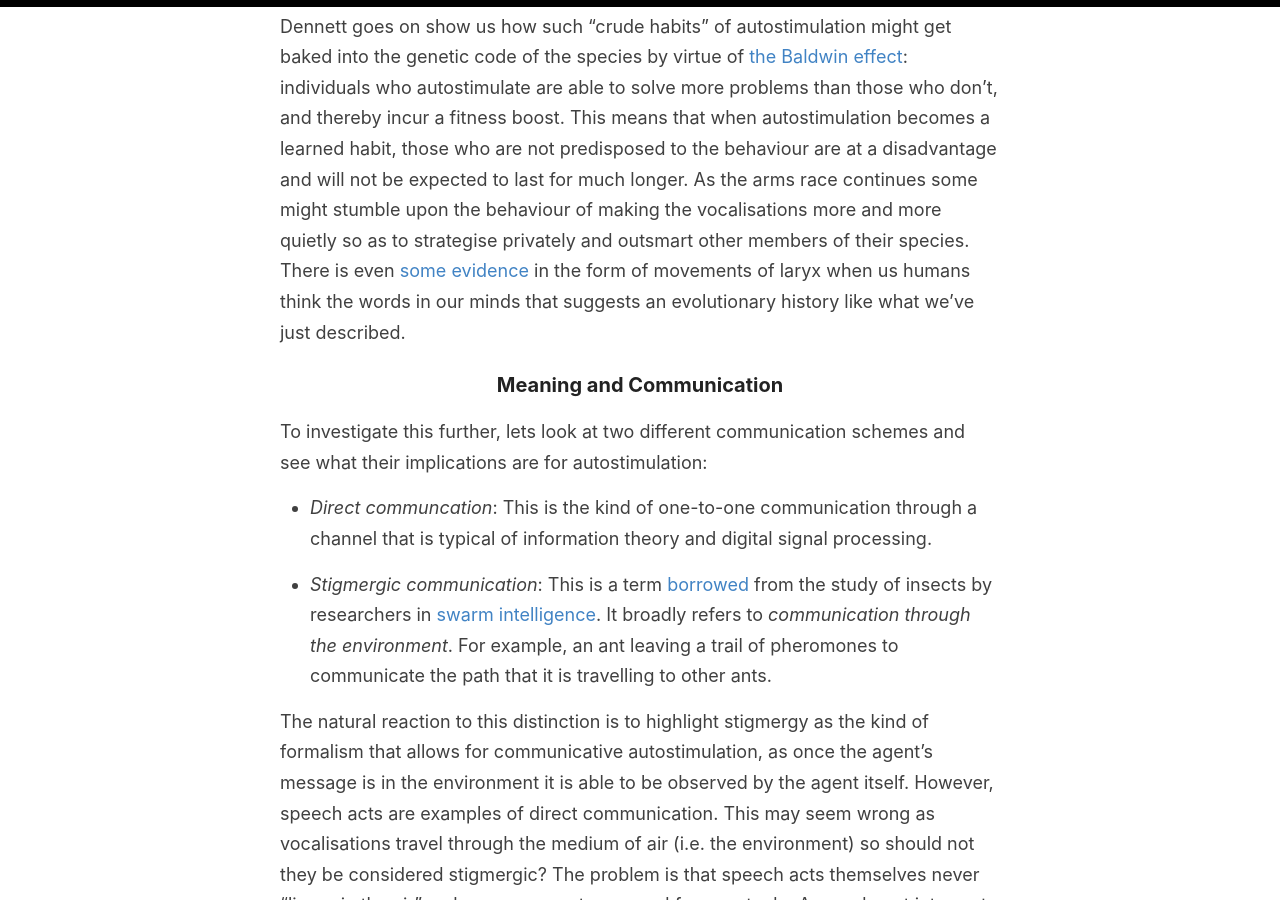
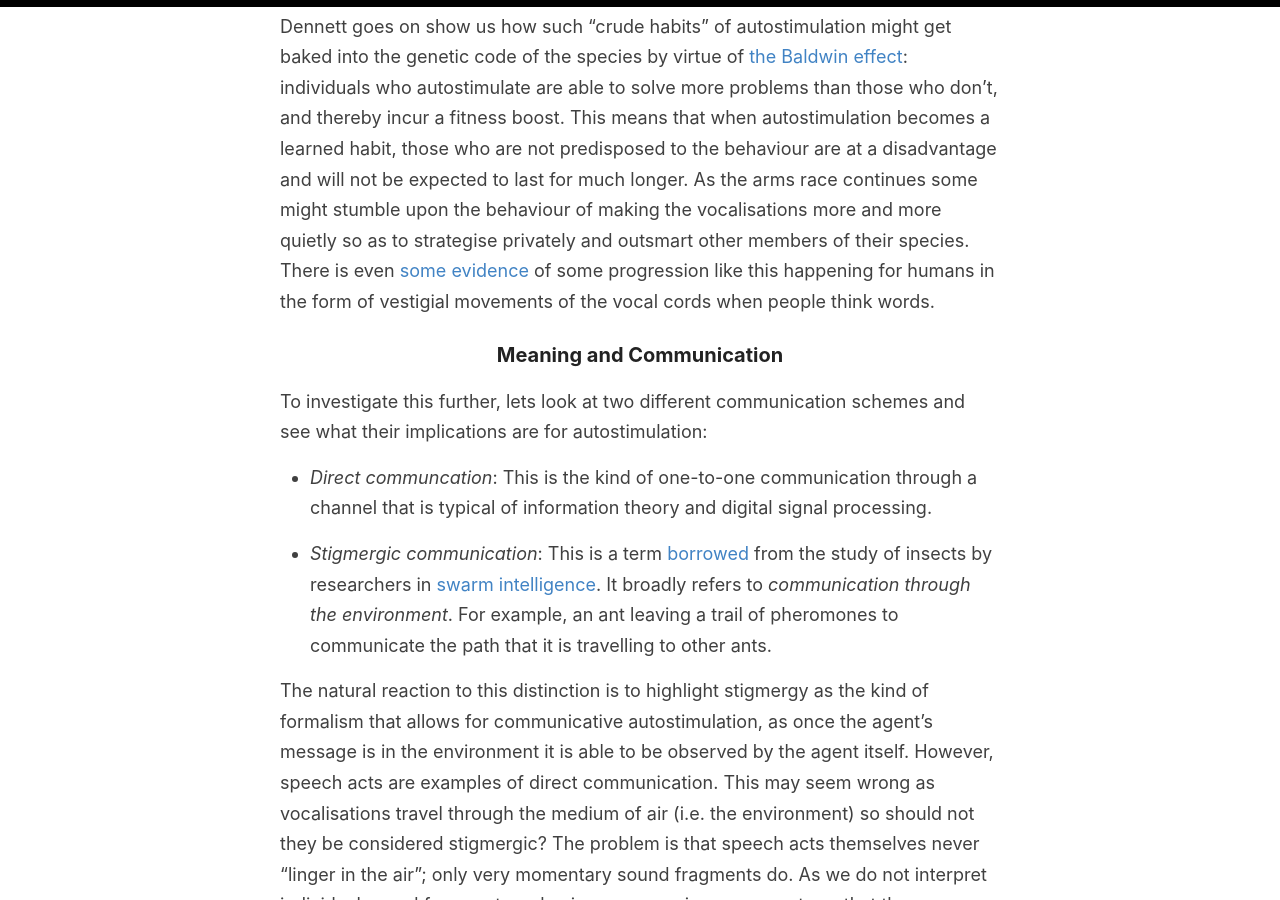
Before and after one commit to DylanCope/dylancope.github.io, a Jekyll site: the page built from _posts/2020-8-10-learning-to-communicate-to-oneself.md, in a window 1280 px wide and 900 px high, scrolled down 1913 px. Built offline with Jekyll 4.4.1, drawn with Linux system fonts in a browser that asks for light colours.

Commit message:
Update 2020-8-10-learning-to-communicate-to-oneself.md

```diff
--- a/_posts/2020-8-10-learning-to-communicate-to-oneself.md
+++ b/_posts/2020-8-10-learning-to-communicate-to-oneself.md
@@ -19,7 +19,7 @@ One fine day in this imaginary world, we are invited suppose that one of these c
 <img src="https://github.com/DylanCope/dylancope.github.io/blob/master/assets/learning-to-communicate-to-oneself/new-information-flow.jpg?raw=true" width="400px" display="block" margin-left="auto" margin-right="auto" class="center"/>
 </p>
 
-Dennett goes on show us how such "crude habits" of autostimulation might get baked into the genetic code of the species by virtue of [the Baldwin effect](https://en.wikipedia.org/wiki/Baldwin_effect): individuals who autostimulate are able to solve more problems than those who don't, and thereby incur a fitness boost. This means that when autostimulation becomes a learned habit, those who are not predisposed to the behaviour are at a disadvantage and will not be expected to last for much longer. As the arms race continues some might stumble upon the behaviour of making the vocalisations more and more quietly so as to strategise privately and outsmart other members of their species. There is even [some evidence](https://en.wikipedia.org/wiki/Subvocalization) in the form of movements of laryx when us humans think the words in our minds that suggests an evolutionary history like what we've just described.
+Dennett goes on show us how such "crude habits" of autostimulation might get baked into the genetic code of the species by virtue of [the Baldwin effect](https://en.wikipedia.org/wiki/Baldwin_effect): individuals who autostimulate are able to solve more problems than those who don't, and thereby incur a fitness boost. This means that when autostimulation becomes a learned habit, those who are not predisposed to the behaviour are at a disadvantage and will not be expected to last for much longer. As the arms race continues some might stumble upon the behaviour of making the vocalisations more and more quietly so as to strategise privately and outsmart other members of their species. There is even [some evidence](https://en.wikipedia.org/wiki/Subvocalization) of some progression like this happening for humans in the form of vestigial movements of the vocal cords when people think words.
 
 ### Meaning and Communication
 
```
